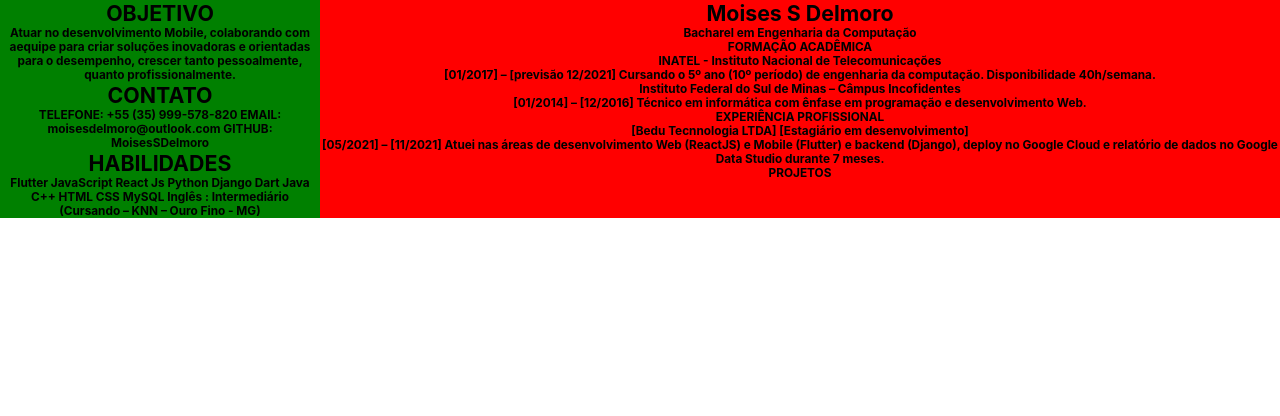
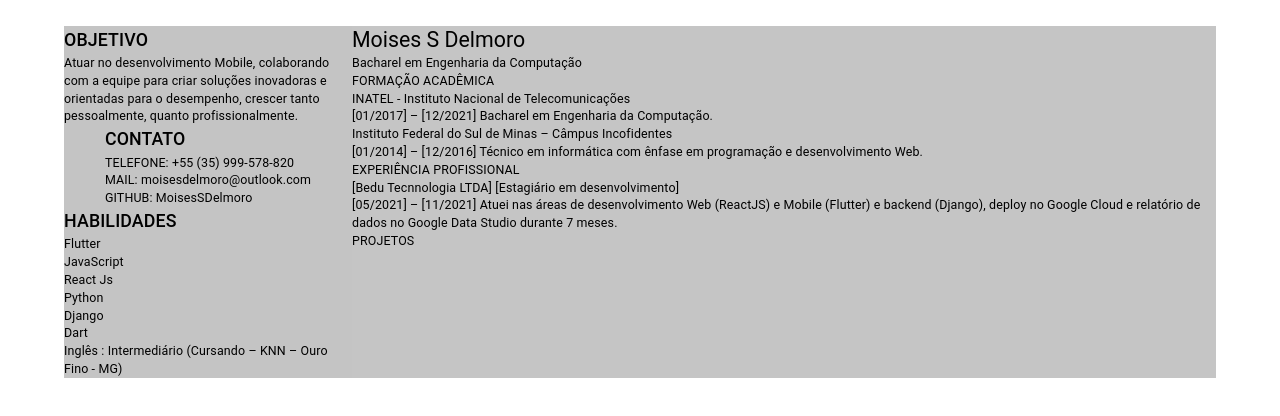
Before and after one commit to MoisesSDelmoro/MoisesSDelmoro-CV, a React (Create React App) app: page / in a window 1280 px wide. Shown: the top 416 px of the page. Built offline with nearby package versions, Linux system fonts and the light colour scheme; the HTML template or start-up script is replaced by a standard one.

Commit message:
update data and template

```diff
--- a/src/App.css
+++ b/src/App.css
@@ -1,28 +1,4 @@
 .App {
-  text-align: center;
+  width: 90%;
+  margin: 2% auto;
 }
-
-
-.App-header {
-  background-color: #979797;
-  min-height: 100vh;
-  display: flex;
-  flex-direction: column;
-  align-items: center;
-  justify-content: center;
-  font-size: calc(10px + 2vmin);
-  color: white;
-}
-
-.App-link {
-  color: #61dafb;
-}
-
-@keyframes App-logo-spin {
-  from {
-    transform: rotate(0deg);
-  }
-  to {
-    transform: rotate(360deg);
-  }
-}
--- a/src/pages/Curriculum.js
+++ b/src/pages/Curriculum.js
@@ -2,17 +2,17 @@ import React from "react";
 
 import Global from "../styles/global";
 
-import { Grid } from "@material-ui/core";
+import { Grid, Typography } from "@material-ui/core";
 
 
 const goal = "OBJETIVO"
-const goal_message = "Atuar no desenvolvimento Mobile, colaborando com aequipe para criar soluções inovadoras e orientadas para o desempenho, crescer tanto pessoalmente, quanto profissionalmente."
+const goal_message = "Atuar no desenvolvimento Mobile, colaborando com a equipe para criar soluções inovadoras e orientadas para o desempenho, crescer tanto pessoalmente, quanto profissionalmente."
 
 const contact = "CONTATO"
-const contact_message = "TELEFONE: +55 (35) 999-578-820 EMAIL: moisesdelmoro@outlook.com GITHUB: MoisesSDelmoro"
+const contacts = ["TELEFONE: +55 (35) 999-578-820", "MAIL: moisesdelmoro@outlook.com", "GITHUB: MoisesSDelmoro"]
 
 const skills = "HABILIDADES"
-const skills_message = "Flutter JavaScript React Js Python Django Dart Java C++ HTML CSS MySQL Inglês : Intermediário (Cursando – KNN – Ouro Fino - MG)"
+const my_skills = ["Flutter", "JavaScript", "React Js", "Python", "Django", "Dart", "Inglês : Intermediário (Cursando – KNN – Ouro Fino - MG)"]
 
 const name = "Moises S Delmoro"
 const course = "Bacharel em Engenharia da Computação"
@@ -20,7 +20,7 @@ const course = "Bacharel em Engenharia da Computação"
 const academic_education = "FORMAÇÃO ACADÊMICA"
 
 const university = "INATEL - Instituto Nacional de Telecomunicações";
-const university_message = "[01/2017] – [previsão 12/2021] Cursando o 5º ano (10º período) de engenharia da computação. Disponibilidade 40h/semana."
+const university_message = "[01/2017] – [12/2021] Bacharel em Engenharia da Computação."
 
 const school = "Instituto Federal do Sul de Minas – Câmpus Incofidentes"
 const school_essage = "[01/2014] – [12/2016] Técnico em informática com ênfase em programação e desenvolvimento Web."
@@ -35,37 +35,47 @@ const projects = "PROJETOS"
 function Curriculum() {
   return (
     <>
-      <div className="Page">
-        <Global />
-        {/* <Home boxData={data} /> */}
-        <Grid container style={{ textAlign: "center" }}>
-          <Grid item xs={3} style={{ backgroundColor: "green" }}>
-            <Grid container direction="column" justify="center" alignItems="center">
-              <Grid item>
-                <h2>{goal}</h2>
-                <h5>{goal_message}</h5>
-                <h2>{contact}</h2>
-                <h5>{contact_message}</h5>
-                <h2>{skills}</h2>
-                <h5>{skills_message}</h5>
-              </Grid>
+      <Global />
+      {/* <Home boxData={data} /> */}
+      <Grid container>
+        <Grid item xs={3} style={{ backgroundColor: "#c4c4c4" }}>
+          <Grid container direction="column" alignItems="center">
+            <Grid item>
+              <Typography variant="h6">{goal}</Typography>
+              <Typography variant="body2">{goal_message}</Typography>
+            </Grid>
+            <Grid item>
+              <Typography variant="h6">{contact}</Typography>
+              {contacts.map((item) => <Typography variant="body2" key={item}>{item}</Typography>)}
+            </Grid>
+            <Grid item>
+              <Typography variant="h6">{skills}</Typography>
+              {my_skills.map((item) => <Typography variant="body2" key={item}>{item}</Typography>)}
             </Grid>
           </Grid>
-          <Grid item xs={9} style={{ backgroundColor: "red" }}>
-            <h2>{name}</h2>
-                <h5>{course}</h5>
-                <h5>{academic_education}</h5>
-                <h5>{university}</h5>
-                <h5>{university_message}</h5>
-                <h5>{school}</h5>
-                <h5>{school_essage}</h5>
-                <h5>{work_sperience}</h5>
-                <h5>{bedu_tech}</h5>
-                <h5>{bedu_tech_message}</h5>
-                <h5>{projects}</h5>
+        </Grid>
+        <Grid item xs={9} style={{ backgroundColor: "#c5c5c5" }}>
+          <Grid item>
+            <Typography variant="h5">{name}</Typography>
+            <Typography variant="body2">{course}</Typography>
+          </Grid>
+          <Grid item>
+            <Typography variant="body2">{academic_education}</Typography>
+            <Typography variant="body2">{university}</Typography>
+            <Typography variant="body2">{university_message}</Typography>
+            <Typography variant="body2">{school}</Typography>
+            <Typography variant="body2">{school_essage}</Typography>
+          </Grid>
+          <Grid item>
+            <Typography variant="body2">{work_sperience}</Typography>
+            <Typography variant="body2">{bedu_tech}</Typography>
+            <Typography variant="body2">{bedu_tech_message}</Typography>
+          </Grid>
+          <Grid item>
+            <Typography variant="body2">{projects}</Typography>
           </Grid>
         </Grid>
-      </div>
+      </Grid>
     </>
   );
 }
```
